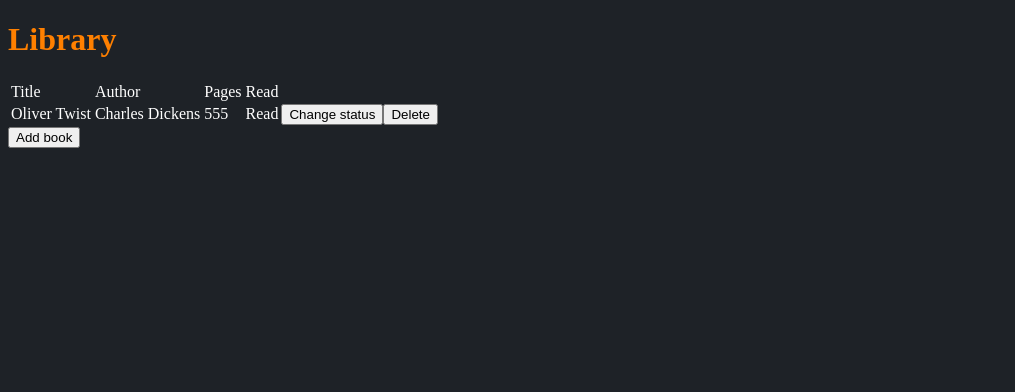
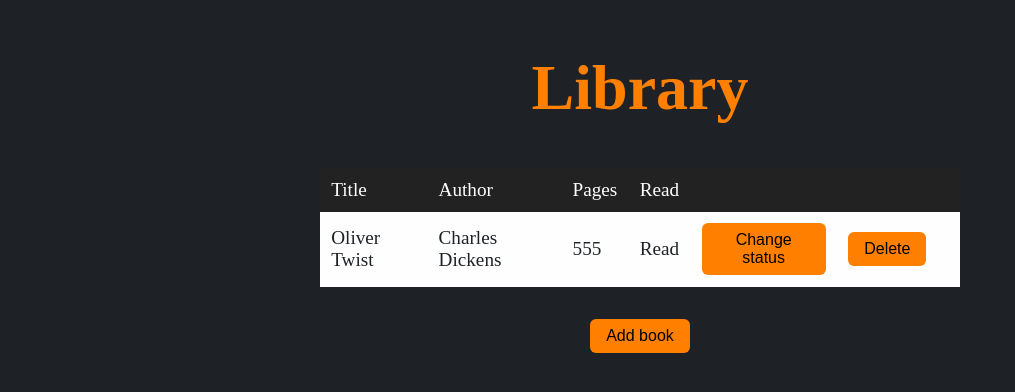
Before and after one commit to Lee117489/odin-library, a plain HTML site: page library.html in a window 1280 px wide. Shown: the whole page, without its empty margins (0-1015 px from the left). Drawn offline with Linux system fonts and the light colour scheme.

Commit message:
Add CSS styling

```diff
--- a/library.html
+++ b/library.html
@@ -8,10 +8,12 @@
     <title>Library</title>
 </head>
 <body>
+    <div class="container">
         <header>
             <h1>Library</h1>
         </header>
         <main>
+
             <div class="table">
                 <table>
                     <thead>
@@ -28,11 +30,11 @@
                     <tbody>
                     </tbody>
                 </table>
+            </div>
             <button id="new">Add book</button>
 
-        </div>
             <div class="form hidden">
-            <h2>Add/Edit a book</h2>
+                <h2>Add a book</h2>
                 <input type="text" id="title" placeholder="Title">
                 <input type="text" id="author" placeholder="Author">
                 <input type="number" id="pages" placeholder="Pages" min="0">
@@ -53,6 +55,7 @@
                 </div>
             </div>
         </main>
+    </div>
     <script src="objects.js"></script>
 </body>
 </html>
--- a/objects.js
+++ b/objects.js
@@ -75,16 +75,20 @@ function populateTable() {
             else myLibrary[index]['read'] = true;
             populateTable();
         });
-        newRow.appendChild(readBtn);
+        let readBtnCol = document.createElement('td');
+        readBtnCol.appendChild(readBtn)
+        newRow.appendChild(readBtnCol);
 
 
         let delBtn = document.createElement('button');
+        let delBtnCol = document.createElement('td');
         delBtn.textContent = 'Delete';
         delBtn.addEventListener('click', () => {
             myLibrary.splice(index, 1);
             populateTable();
         });
-        newRow.appendChild(delBtn);
+        delBtnCol.appendChild(delBtn);
+        newRow.appendChild(delBtnCol);
 
         tbody.appendChild(newRow);
     });
@@ -93,9 +97,10 @@ function populateTable() {
 
 
 function hide() {
+    form.classList.toggle('hidden');
+    table.classList.toggle('hidden');
     newBookBtn.classList.toggle('hidden');
-    table.classList.toggle('hidden');
-    form.classList.toggle('hidden');
+
 }
 
 function clearForm() {
--- a/style.css
+++ b/style.css
@@ -1,13 +1,80 @@
 body {
     background-color: #1e2227;
     color: #fff;
-
+    text-align: center;
+    font-size: 2rem;
 }
 
 header {
     color: #ff8000;
 }
 
+div.container {
+    display: flex;
+    flex-direction: column;
+    align-items: center;
+}
+
+
+.form {
+    display: flex;
+    flex-direction: column;
+    align-items: center;
+
+}
+
+.form input {
+    margin: 0.8rem;
+    font-size: 1.2rem;
+}
+
+fieldset {
+    font-size: 1.2rem;
+}
+
+table {
+    width: 50vw;
+    background-color: #fefefe;
+    color: #1e2227;
+    border-collapse: collapse;
+	border-spacing: 0;
+    font-size: 1.2rem;
+    overflow: hidden;
+}
+
+thead {
+    background-color: #222222;
+    color: #fefefe;
+}
+
+td {
+    text-align: left;
+    padding: 0.7rem;
+}
+
+button {
+    background-color: #ff8000;
+    border: none;
+    border-radius: 6px;
+    font-size: 1rem;
+    padding: 0.5rem 1rem;
+}
+
+
+button#new {
+
+    margin-top: 2rem;
+}
+
+.buttons button {
+    margin: 2rem 0.5rem;
+
+}
+
+h2 {
+    font-size: 1.8rem;
+}
+
 .hidden {
     display: none;
 }
```
Lines whose indentation alone changed are shown as unchanged.
